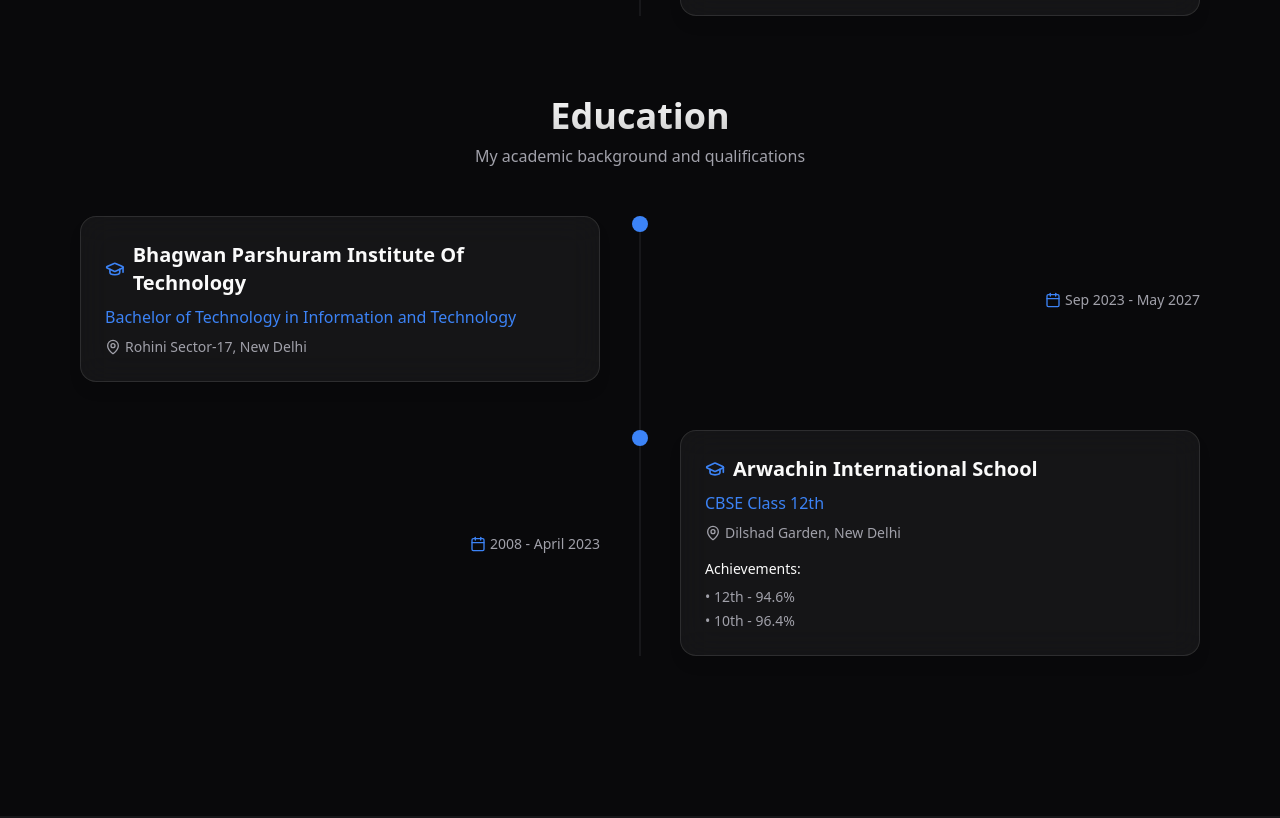
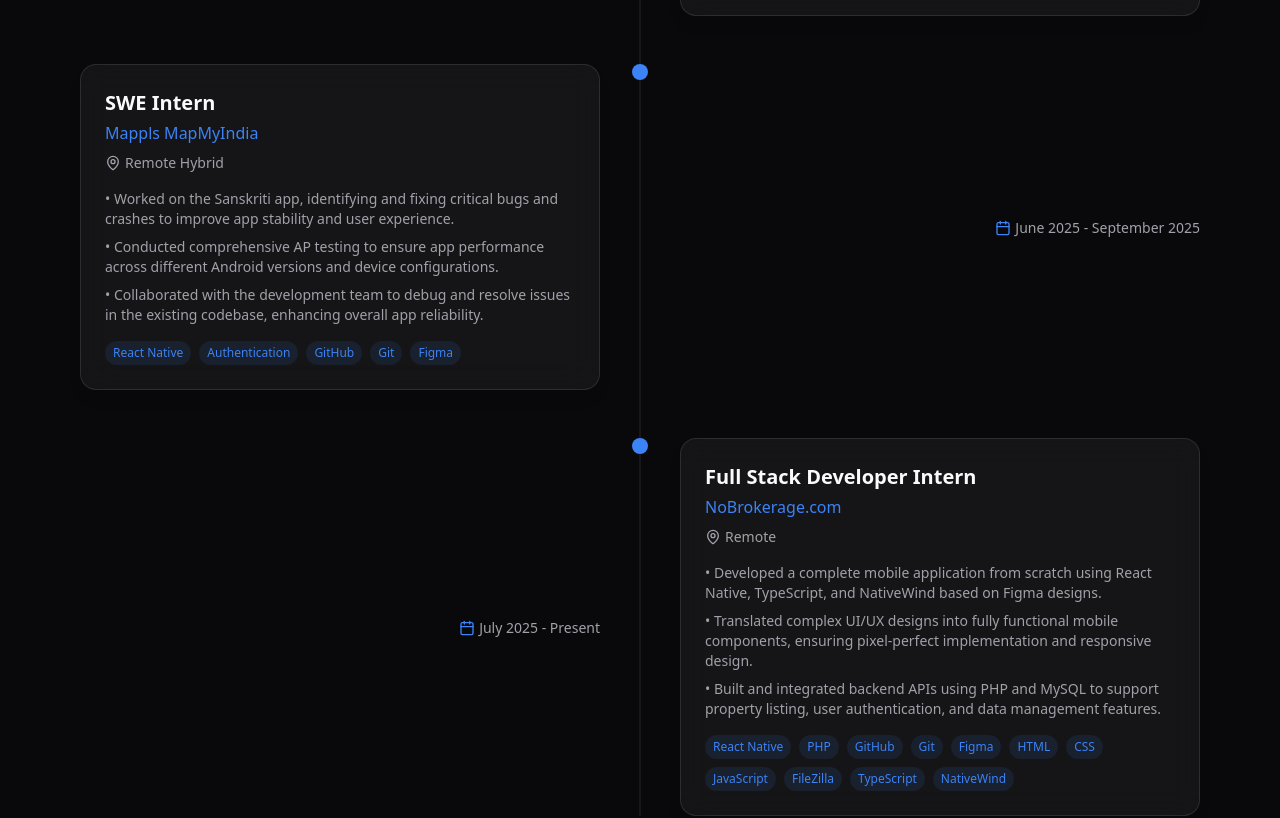
Before and after one commit to Heisenberg300604/Nibedan-Portfolio, a Next.js app: page /experience in a window 1280 px wide. Shown: the part 940-1758 px from the top of the page. Built offline with nearby package versions, Linux system fonts and the light colour scheme.

Commit message:
feat: added projects,skills and experience sections items

```diff
--- a/src/components/Experience/ExperienceTimeline.tsx
+++ b/src/components/Experience/ExperienceTimeline.tsx
@@ -37,6 +37,32 @@
       'Identified, troubleshooted, and fixed open issues on the Namespace GitHub repository, improving overall platform performance and user engagement.',
     ],
     tags: ['React', 'Responsive Design', 'GitHub', 'Open Source', 'Figma'],
+  },
+  {
+    id: 3,
+    title: 'SWE Intern ',
+    company: 'Mappls MapMyIndia',
+    location: 'Remote Hybrid',
+    period: 'June 2025 - September 2025',
+    description: [
+      'Worked on the Sanskriti app, identifying and fixing critical bugs and crashes to improve app stability and user experience.',
+      'Conducted comprehensive AP testing to ensure app performance across different Android versions and device configurations.',
+      'Collaborated with the development team to debug and resolve issues in the existing codebase, enhancing overall app reliability.',
+    ],
+    tags: ['React Native', 'Authentication', 'GitHub', 'Git', 'Figma'],
+  },
+  {
+    id: 4,
+    title: 'Full Stack Developer Intern',
+    company: 'NoBrokerage.com',
+    location: 'Remote ',
+    period: 'July 2025 - Present',
+    description: [
+      'Developed a complete mobile application from scratch using React Native, TypeScript, and NativeWind based on Figma designs.',
+      'Translated complex UI/UX designs into fully functional mobile components, ensuring pixel-perfect implementation and responsive design.',
+      'Built and integrated backend APIs using PHP and MySQL to support property listing, user authentication, and data management features.',
+    ],
+    tags: ['React Native', 'PHP', 'GitHub', 'Git', 'Figma', 'HTML', 'CSS', 'JavaScript', 'FileZilla' , 'TypeScript' , 'NativeWind' ],
   },
 ];
 
--- a/src/components/Projects/ProjectGrid.tsx
+++ b/src/components/Projects/ProjectGrid.tsx
@@ -7,6 +7,7 @@
 import SignalX from "@/public/images/SignalX.png"
 import recap from "@/public/images/recap.png"
 import athleto from "@/public/images/athleto.png"
+import travello from "@/public/images/Travello.png"
 
 const projectImages = {
   techhive: techHive,
@@ -15,6 +16,7 @@
   signalx: SignalX,
   recap: recap,
   athleto: athleto,
+  travello: travello,
 };
 
 const projects: Project[] = [
@@ -66,8 +68,23 @@
       'Data export in CSV/PDF formats',
     ],
   },
+  // {
+  //   id: 4,
+  //   title: 'URL Shortening Service',
+  //   description: 'A responsive expense tracking platform with React, TypeScript, and Tailwind CSS.',
+  //   tags: ['MERN', 'TypeScript', 'Tailwind CSS', 'Shadcn', 'JWT'],
+  //   github: 'https://github.com/Heisenberg300604/BudgetMap',
+  //   demo: 'https://budget-map-new.vercel.app/',
+  //   image: projectImages.budgetmap,
+  //   features: [
+  //     'Dynamic dashboard for expense categorization',
+  //     'Secure backend using Node.js and JWT authentication',
+  //     'Multi-currency support with live conversion rates',
+  //     'Data export in CSV/PDF formats',
+  //   ],
+  // },
   {
-    id: 4,
+    id: 5,
     title: 'Flox : Social Media Platform',
     description: 'Modern Social Media Platform built with NextJS, TypeScript, and Tailwind CSS.',
     tags: ['NextJS', 'Tailwind CSS', 'Clerk', 'Prisma', 'PostgreSQL'],
@@ -83,7 +100,7 @@
     ],
   },
   {
-    id: 5,
+    id: 6,
     title: 'Signal-X: AI-powered traffic management system',
     description: 'Signal-X is an AI-powered traffic management system using advanced computer vision, edge computing, and geospatial intelligence. With real-time sensor fusion, machine learning algorithms, and adaptive signal control, it enables dynamic congestion management and emergency vehicle prioritization.',
     tags: ['React', 'Tailwind CSS', 'Arduino', 'Flask', 'MongoDB', 'YOLOv8','MapMyIndia API', 'Streamlit',"React-Native-Expo"],
@@ -99,7 +116,7 @@
     ],
   },
   {
-    id: 6,
+    id: 7,
     title: 'Athleto: Empowering Underprivileged Athletes',
     description: 'Athleto is a virtual platform designed to support underprivileged athletes in India by providing them with the resources, training, and financial backing they need to excel in their respective sports.',
     tags: ['NextJS', 'Tailwind CSS', 'Typescript', 'Supabase', 'Nodejs', 'Deepseek AI','Vercel', 'Razorpay',"Docker"],
@@ -112,6 +129,22 @@
       'Virtual Training with AR/VR: Offer immersive training experiences using Augmented Reality (AR) and Virtual Reality (VR) technologies.',
       'Sponsorship Matching Engine: Connect athletes with potential sponsors based on their skills, achievements, and needs.',
       'Sports Equipment and Scholarship Marketplace: Provide a platform for athletes to access affordable sports equipment and apply for scholarships.',
+    ],
+  },
+  {
+    id: 8,
+    title: 'Travello',
+    description: 'Tourism often lacks engagement and interactive experiences, leading to missed opportunities for travelers to discover unique local attractions and fully immerse themselves in local culture. Design a sophisticated gamified tourism application that motivates users to thoroughly explore their destination by earning points through uncovering hidden attractions and completing challenges and quests such as uploading photos taken from specific angles to match reference images. The application should also feature leaderboards, rewards, and integrated social sharing capabilities',
+    tags: ['React', 'Tailwind CSS', 'Javascript', 'MongoDB', 'Nodejs', 'Bcrypt','Vercel', 'Mapbox',"AWS", "OAuth"],
+    github: 'https://github.com/Heisenberg300604/Travello-Final',
+    demo: 'https://travello-project.vercel.app/',
+    image: projectImages.travello,
+    features: [
+      'Eco-Friendly Travel Encouragement: The Green Points System rewards eco-friendly actions like sustainable travel choices and walking with points that can be redeemed for local rewards, encouraging sustainable behavior. The Carbon Footprint Tracker monitors trip emissions and suggests greener alternatives to reduce environmental impact, promoting responsible travel decisions.',
+      'AI-Powered Personalization: The Dynamic Itinerary Generator in Travello uses AI to create personalized travel plans, adjusting them based on user preferences, real-time events, and weather updates. This ensures a customized and flexible travel experience.',
+      'Gamification: Travello rewards users with points, badges, and achievements for completing challenges, encouraging exploration. As users level up, they unlock exclusive content and discover hidden locations.',
+      'Challenges & Quest: Travello offers gamified experiences with photo challenges, leaderboards, and culture-based quests, enhancing user engagement. Successful participation earns rewards, making travel both fun and competitive.',
+      'Social Sharing & Community: Travello integrates social sharing features, allowing users to share achievements and itineraries on social media. The in-app community forum enables travelers to connect, share tips, and plan group activities, fostering a sense of community among users.',
     ],
   },
 ];
--- a/src/components/Skills/SkillGrid.tsx
+++ b/src/components/Skills/SkillGrid.tsx
@@ -16,7 +16,10 @@
   SiStreamlit,
   SiSocketdotio,
   SiIota,
-  SiArduino
+  SiArduino,
+  SiAmazondynamodb,
+  SiGitlab,
+  SiFlutter
 } from 'react-icons/si';
 import { Card } from '@/components/ui/card';
 import { FaCode } from 'react-icons/fa'; // from Font Awesome
@@ -67,6 +70,7 @@
       { name: 'MongoDB', icon: SiMongodb },
       { name: 'MySQL', icon: SiMysql },
       { name: 'PostgreSQL', icon: SiPostgresql },
+      {name : "AWS DynamoDB", icon: SiAmazondynamodb},
     ],
   },
   {
@@ -92,6 +96,7 @@
     name: 'Mobile App Development',
     skills: [
       { name: 'React Native', icon: SiReact },
+      { name: 'Flutter', icon: SiFlutter },
     ],
   },
   {
@@ -99,6 +104,7 @@
     skills: [
       { name: 'Git', icon: SiGit },
       { name: 'GitHub', icon: SiGithub },
+      { name: 'GitLab', icon: SiGitlab },
       { name: 'VS Code', icon: FaCode },
       { name: 'Figma', icon: SiFigma },
       { name: 'Postman', icon: SiPostman },
```
Also changed, not shown: src/public/images/Travello.png (added).
